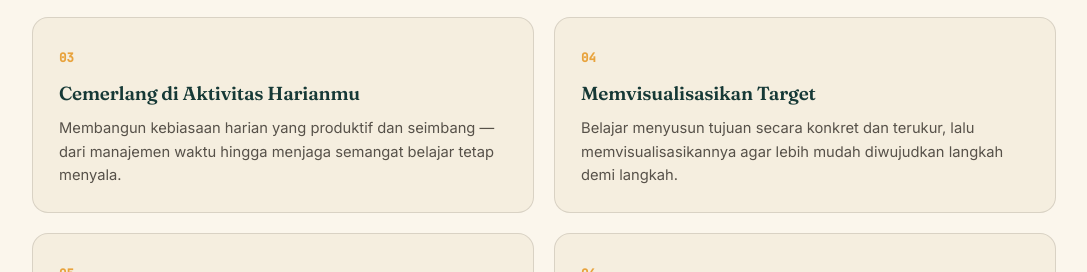
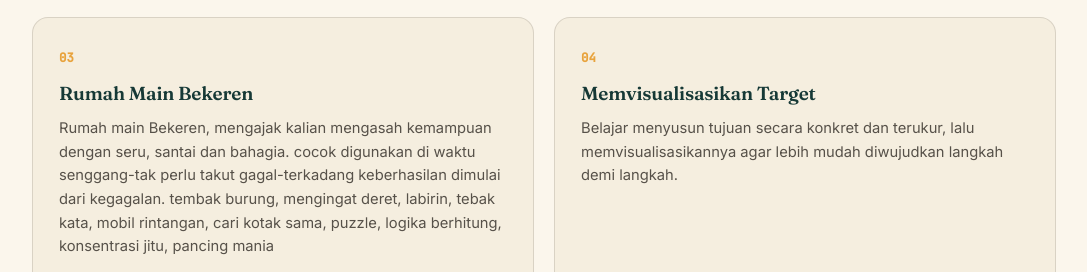
Before and after one commit to bksmpalhikmahsby-crypto/jalur-tumbuh, an Eleventy site: page index.njk in a window 1280 px wide. Shown: the part 2441-2713 px from the top of the page, without its empty margins (96-1183 px from the left). Built offline with nearby package versions, Linux system fonts and the light colour scheme; Eleventy itself is replaced by a stand-in of ours; files that its build step writes are made by us from their sources.

Commit message:
Update Materi Layanan Klasikal “03-cemerlang-harian”

```diff
--- a/content/materi/03-cemerlang-harian.md
+++ b/content/materi/03-cemerlang-harian.md
@@ -1,6 +1,12 @@
 ---
 num: "03"
-title: "Cemerlang di Aktivitas Harianmu"
-ringkasan: "Membangun kebiasaan harian yang produktif dan seimbang — dari manajemen waktu hingga menjaga semangat belajar tetap menyala."
-links: []
+title: Rumah Main Bekeren
+ringkasan: Rumah main Bekeren, mengajak kalian mengasah kemampuan dengan seru,
+  santai dan bahagia. cocok digunakan di waktu senggang-tak perlu takut
+  gagal-terkadang keberhasilan dimulai dari kegagalan. tembak burung, mengingat
+  deret, labirin, tebak kata, mobil rintangan, cari kotak sama, puzzle, logika
+  berhitung, konsentrasi jitu, pancing mania
+links:
+  - label: Rumah Main Bekeren
+    url: https://bksmpalhikmahsby-crypto.github.io/rumah-main-bk/
 ---
```
